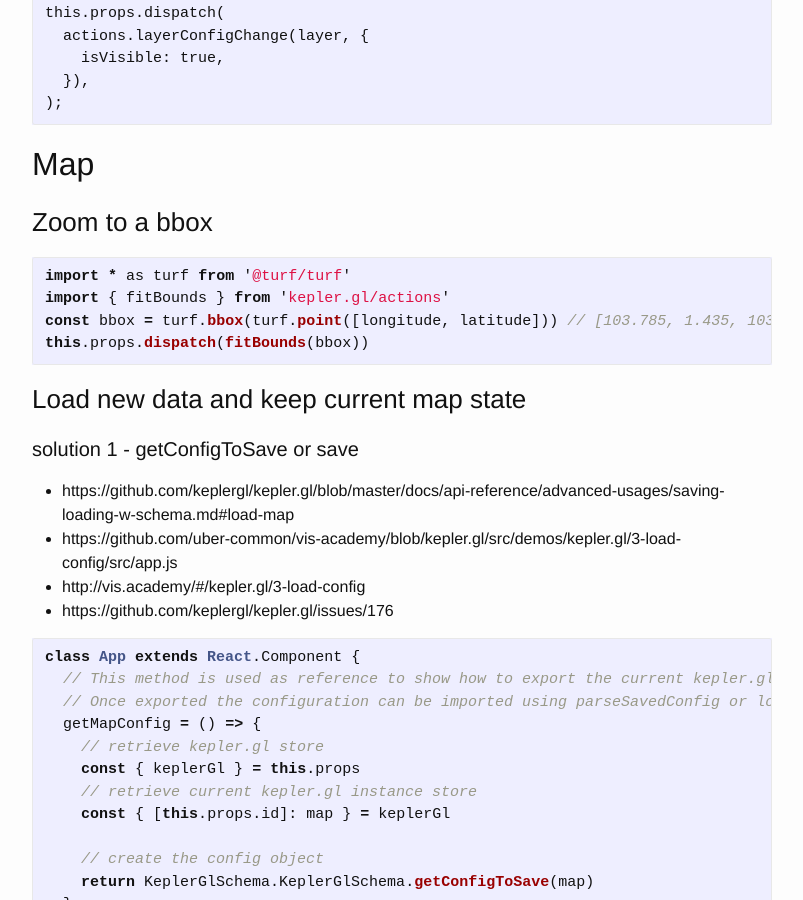
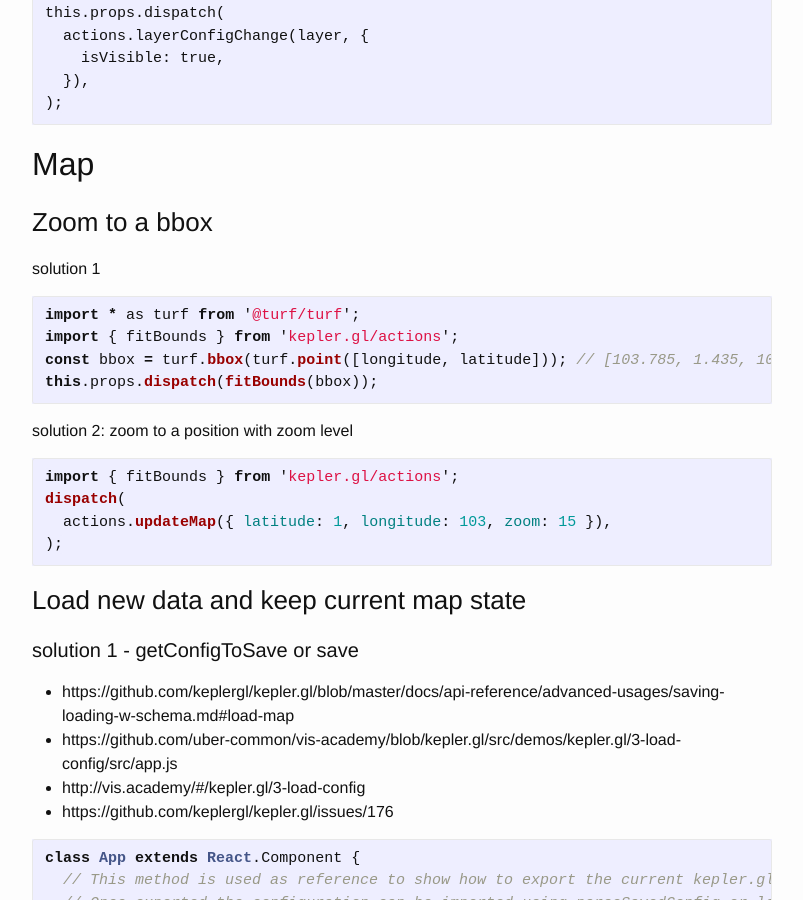
Before and after one commit to xx7y7xx/xx7y7xx.github.io, a Jekyll site: the page built from _pages/dev/keplergl.md, in a window 1280 px wide and 900 px high, scrolled down 1340 px. Shown: the whole window, without its empty margins (238-1041 px from the left). Built offline with Jekyll 4.4.1, drawn with Linux system fonts in a browser that asks for light colours; comment, search, counter and statistics services are not loaded.

Commit message:
zoom to a position with zoom level

````diff
--- a/_pages/dev/keplergl.md
+++ b/_pages/dev/keplergl.md
@@ -68,11 +68,22 @@ this.props.dispatch(
 
 ### Zoom to a bbox
 
+solution 1
+
 ```js
-import * as turf from '@turf/turf'
-import { fitBounds } from 'kepler.gl/actions'
-const bbox = turf.bbox(turf.point([longitude, latitude])) // [103.785, 1.435, 103.785, 1.435]
-this.props.dispatch(fitBounds(bbox))
+import * as turf from '@turf/turf';
+import { fitBounds } from 'kepler.gl/actions';
+const bbox = turf.bbox(turf.point([longitude, latitude])); // [103.785, 1.435, 103.785, 1.435]
+this.props.dispatch(fitBounds(bbox));
+```
+
+solution 2: zoom to a position with zoom level
+
+```js
+import { fitBounds } from 'kepler.gl/actions';
+dispatch(
+  actions.updateMap({ latitude: 1, longitude: 103, zoom: 15 }),
+);
 ```
 
 ### Load new data and keep current map state
````
